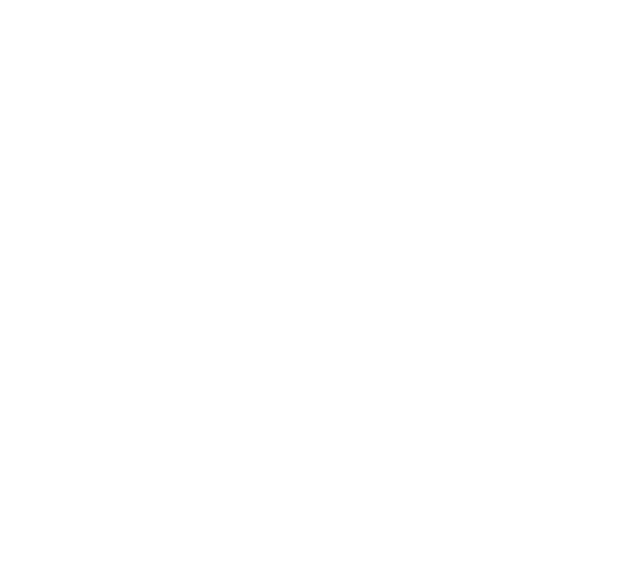
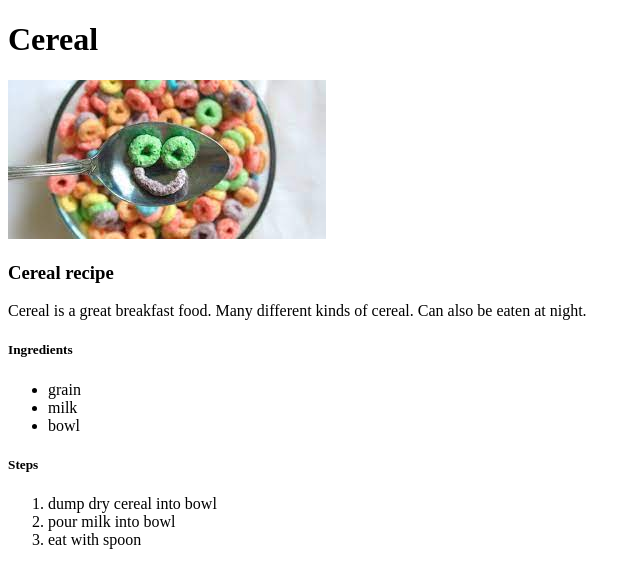
Before and after one commit to jtk992/odin-recipes, a plain HTML site: page recipes/cereal.html in a window 1280 px wide. Shown: the whole page, without its empty margins (0-641 px from the left). Drawn offline with Linux system fonts and the light colour scheme.

Commit message:
created similar elements to cheeseburger html just using cereal

```diff
--- a/recipes/cereal.html
+++ b/recipes/cereal.html
@@ -7,7 +7,25 @@
     <title>cereal</title>
 </head>
 <body>
-    <h1></h1>
+    <h1>Cereal</h1>
+    <img src="../images/cereal.jpg" alt="picture of cereal">
+    <h3>Cereal recipe</h3>
+    <p>Cereal is a great breakfast food. Many different kinds of cereal. Can also be eaten at night.
+    </p>
+
+    <h5>Ingredients</h5>
+    <ul>
+    <li>grain</li>
+    <li>milk</li>
+    <li>bowl</li>
+    </ul>
+
+    <h5>Steps</h5>
+    <ol>
+        <li>dump dry cereal into bowl</li>
+        <li>pour milk into bowl</li>
+        <li>eat with spoon</li>
+    </ol>
 
 </body>
 </html>
```
